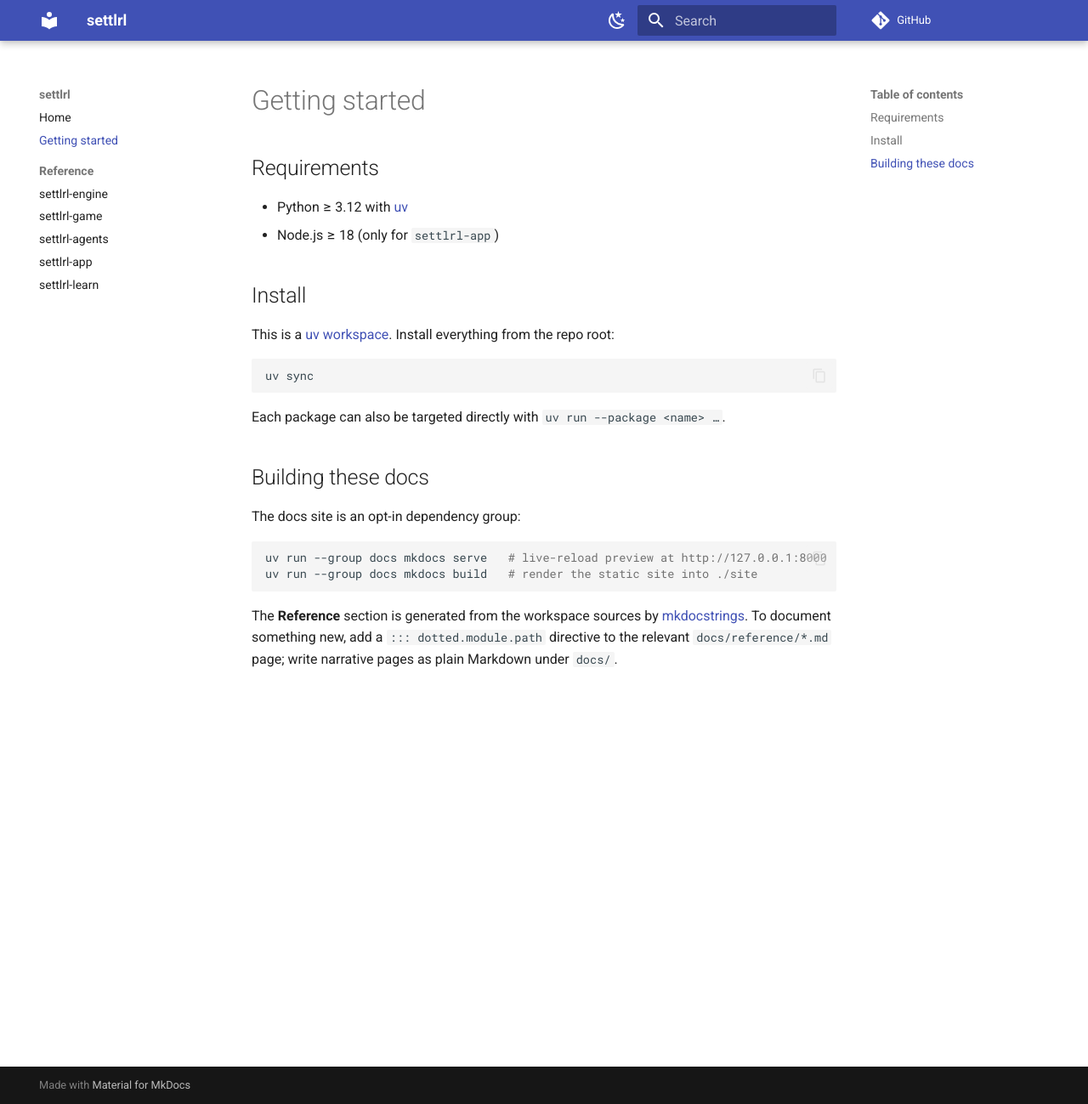
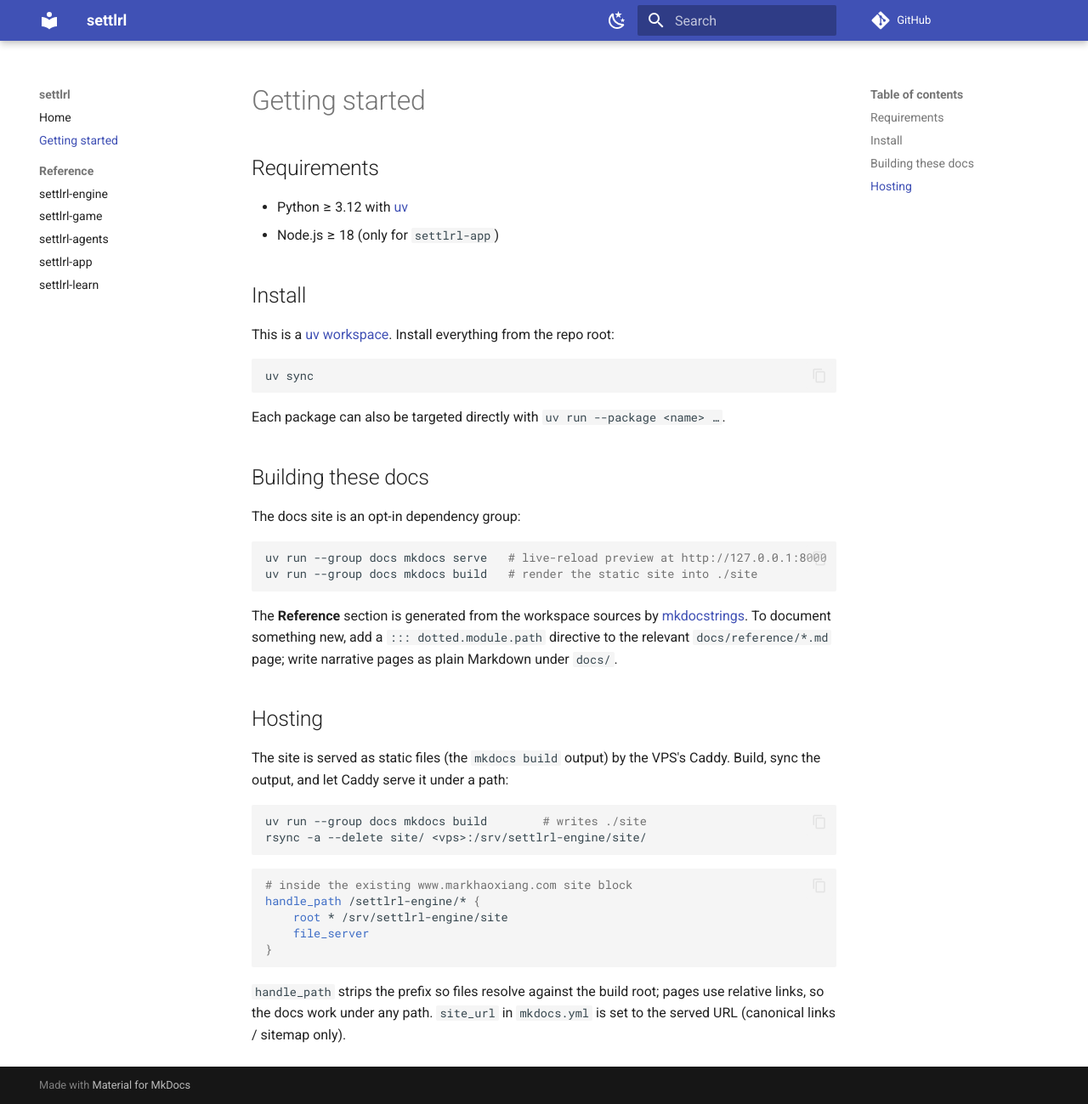
Before and after one commit to MarkHaoxiang/settlrl-engine, an MkDocs documentation site: the page built from docs/guides/getting-started.md, in a window 1280 px wide and 1299 px high. Shown: the whole window at 85% size. Built offline with MkDocs 1.6.1 and Material for MkDocs 9.7.7, drawn with Linux system fonts in a browser that asks for light colours; comment, search, counter and statistics services are not loaded.

Commit message:
docs: serve from the VPS (Caddy), make the workflow a build-only check
GitHub Pages deployed fine but was unreachable: the account's Pages custom
domain (www.markhaoxiang.com) makes GitHub redirect the github.io URL there, and
that domain points to the VPS, which 404s the path. Serve the static build from
the VPS's Caddy instead (handle_path + file_server; rsync the mkdocs output).
docs.yml drops the Pages deploy and stays as a `mkdocs build --strict` check.

Co-Authored-By: Claude Opus 4.8 <noreply@anthropic.com>

````diff
--- a/docs/guides/getting-started.md
+++ b/docs/guides/getting-started.md
@@ -29,3 +29,25 @@ The **Reference** section is generated from the workspace sources by
 [mkdocstrings](https://mkdocstrings.github.io/). To document something new, add a
 `::: dotted.module.path` directive to the relevant `docs/reference/*.md` page;
 write narrative pages as plain Markdown under `docs/`.
+
+## Hosting
+
+The site is served as static files (the `mkdocs build` output) by the VPS's
+Caddy. Build, sync the output, and let Caddy serve it under a path:
+
+```bash
+uv run --group docs mkdocs build        # writes ./site
+rsync -a --delete site/ <vps>:/srv/settlrl-engine/site/
+```
+
+```caddy
+# inside the existing www.markhaoxiang.com site block
+handle_path /settlrl-engine/* {
+    root * /srv/settlrl-engine/site
+    file_server
+}
+```
+
+`handle_path` strips the prefix so files resolve against the build root; pages
+use relative links, so the docs work under any path. `site_url` in `mkdocs.yml`
+is set to the served URL (canonical links / sitemap only).
````
Also changed, not shown: 1 other file.
